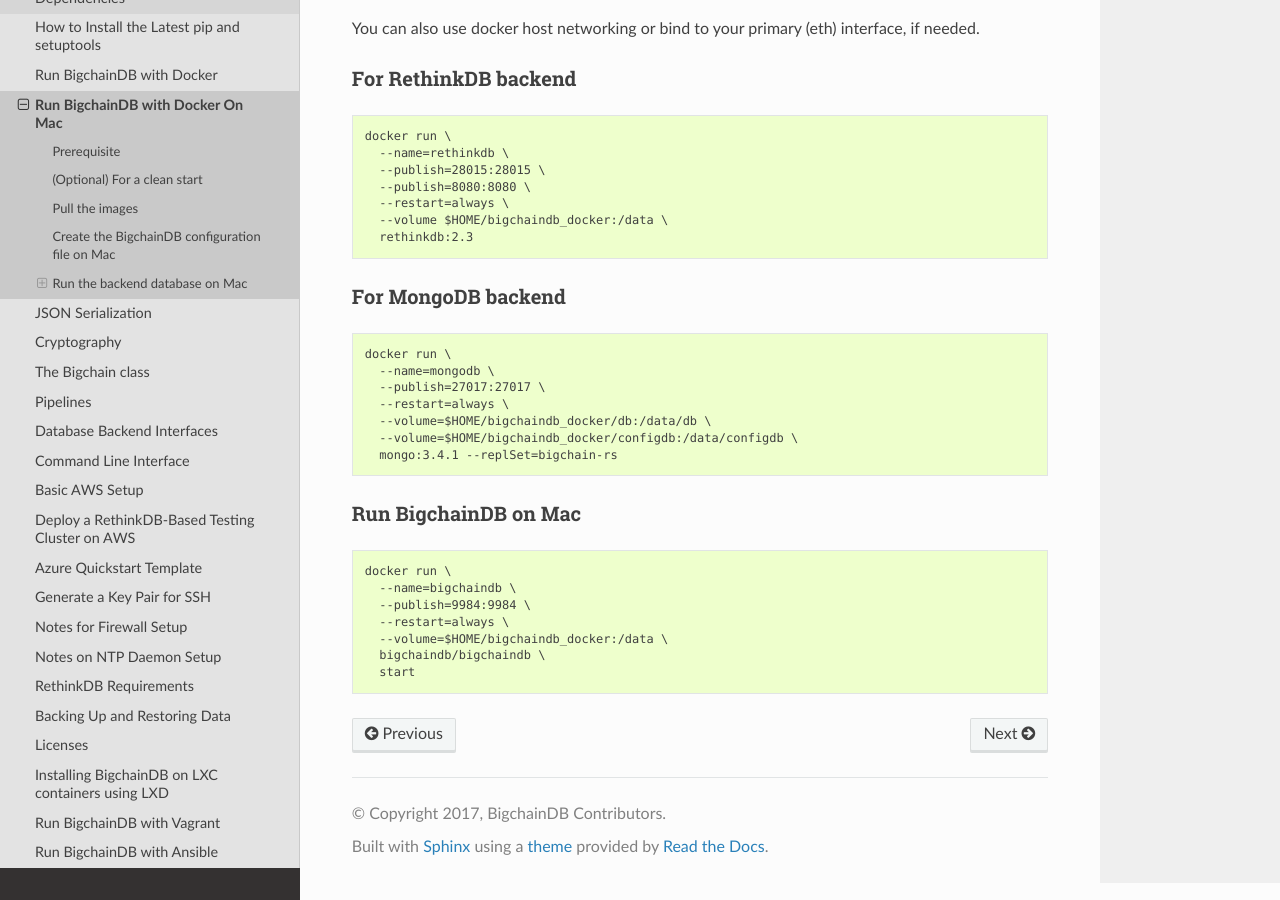
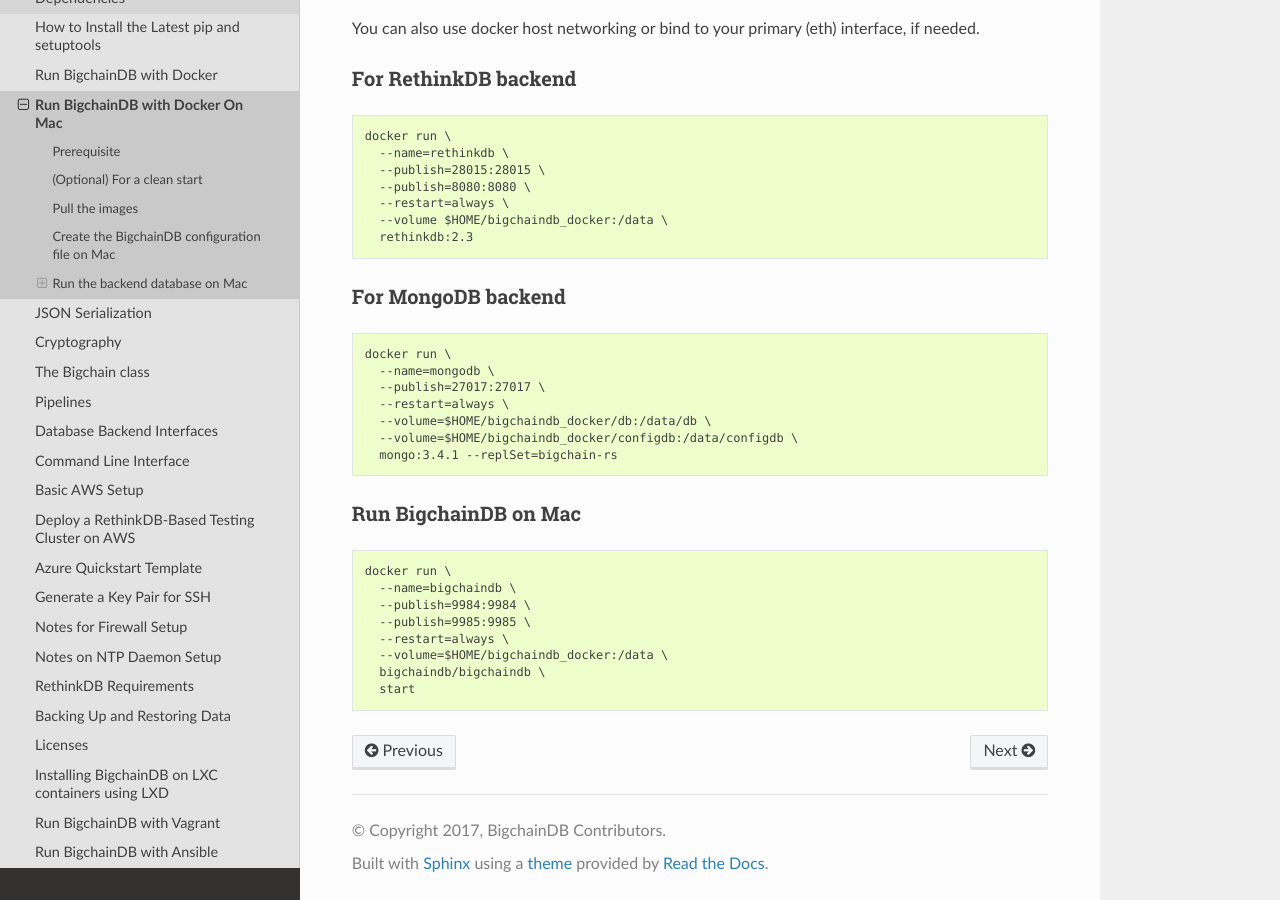
Before and after one commit to bigchaindb/bigchaindb, a Sphinx documentation site: the page built from docs/server/source/appendices/docker-on-mac.md, in a window 1280 px wide and 900 px high, scrolled down 1403 px. Built offline with Sphinx 7.4.7 and the Read the Docs theme 2.0.0, drawn with Linux system fonts in a browser that asks for light colours; pages that are not in the unit, such as notebooks, are missing from menus; some of the changed lines change nothing that is shown; some of the changed text lies outside the part shown.

Commit message:
Minor fixes to Mac OS X docs

````diff
--- a/docs/server/source/appendices/docker-on-mac.md
+++ b/docs/server/source/appendices/docker-on-mac.md
@@ -35,7 +35,7 @@
 Pull the bigchaindb and other required docker images from docker hub.
 
 ```text
-docker pull bigchaindb/bigchaindb:master
+docker pull bigchaindb/bigchaindb:latest
 docker pull [rethinkdb:2.3|mongo:3.4.1]
 ```
 
@@ -93,6 +93,7 @@
 docker run \
   --name=bigchaindb \
   --publish=9984:9984 \
+  --publish=9985:9985 \
   --restart=always \
   --volume=$HOME/bigchaindb_docker:/data \
   bigchaindb/bigchaindb \
````
